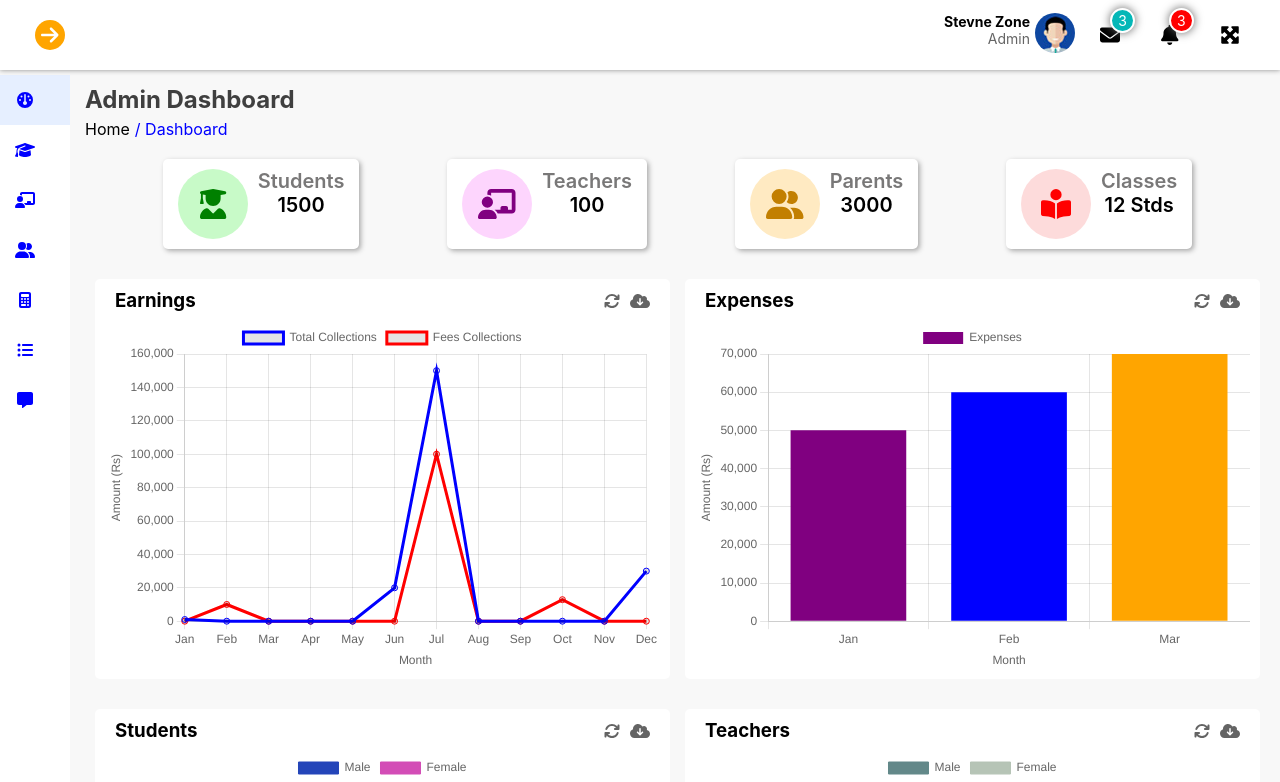
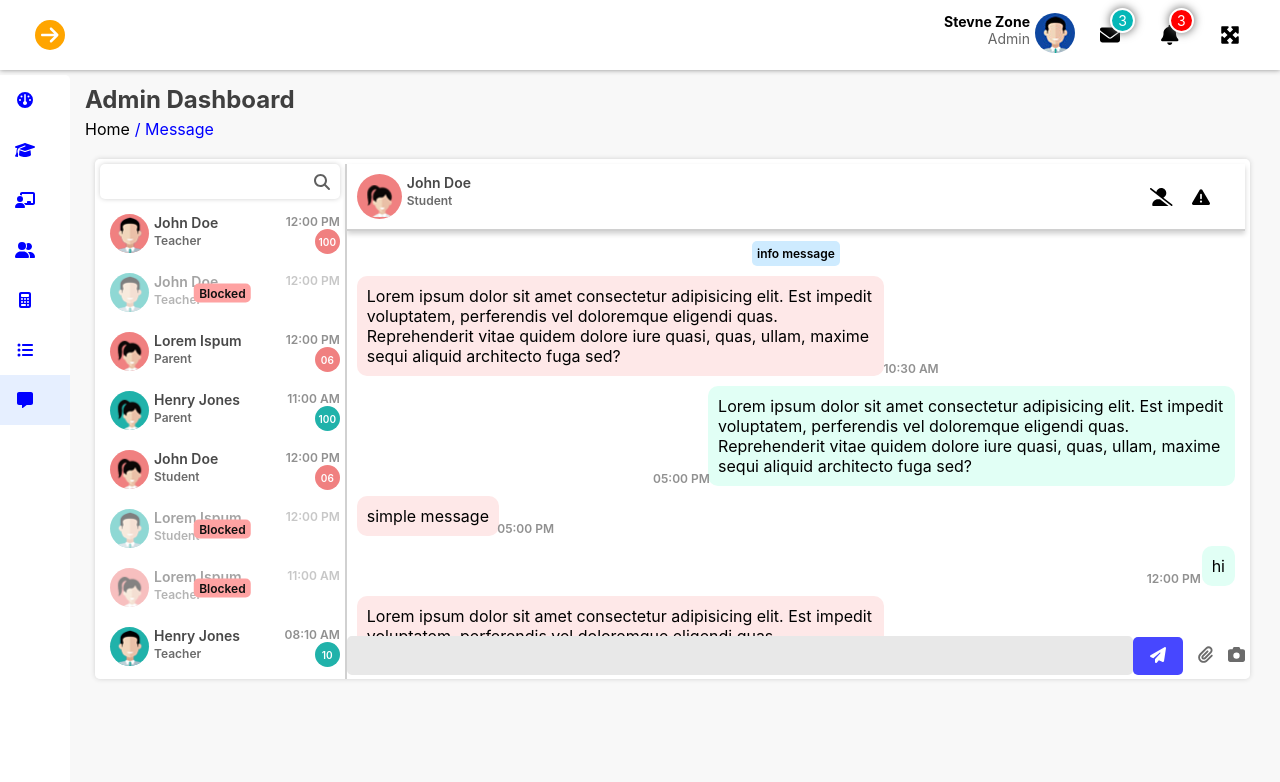
Before and after one commit to Vinoth82003/school_frontend, a React (Create React App) app: page / in a window 1280 px wide. Shown: the top 782 px of the page. Built offline with nearby package versions, Linux system fonts and the light colour scheme.

Commit message:
adding the delete function to the all the message

```diff
--- a/src/App.js
+++ b/src/App.js
@@ -11,9 +11,9 @@ function App() {
   const [isStudent, setStudent] = useState(false);
   const [isTeacher, setTeacher] = useState(false);
   const [isParent, setParent] = useState(false);
-  const [currentClick, setCurrentClick] = useState(["dashboard"]);
-  const [activeBar, setactiveBar] = useState("dashboard");
-  const [currentPath, setCurrentPath] = useState(["dashboard"]);
+  const [currentClick, setCurrentClick] = useState(["message"]);
+  const [activeBar, setactiveBar] = useState("message");
+  const [currentPath, setCurrentPath] = useState(["message"]);
   const value = {
     isSidebar,
     setSidebar,
--- a/src/Components/Message.jsx
+++ b/src/Components/Message.jsx
@@ -8,7 +8,7 @@ import {
   faPaperPlane,
   faPaperclip,
   faSearch,
-  faSmile,
+  faTrashAlt,
   faUserAltSlash,
 } from "@fortawesome/free-solid-svg-icons";
 import photo1 from "../img/student11 (1).png";
@@ -124,7 +124,10 @@ const Message = () => {
       return (
         <li key={index} className={`msg ${message.type}Msg`}>
           {message.msg}
-          <span className="time">{message.time}</span>
+          <button type="button" className="delete">
+            <FontAwesomeIcon icon={faTrashAlt} />
+          </button>
+          <span className="time">{message.time} </span>
         </li>
       );
     });
@@ -194,9 +197,6 @@ const Message = () => {
                   </div>
                   <div className="msg_opts">
                     <button type="button" className="file_input">
-                      <FontAwesomeIcon icon={faSmile} />
-                    </button>
-                    <button type="button" className="file_input">
                       <FontAwesomeIcon icon={faPaperclip} />
                     </button>
                     <button type="button" className="file_input">
--- a/src/css/message.css
+++ b/src/css/message.css
@@ -309,16 +309,38 @@ ul.convo_box {
   position: absolute;
 }
 
+.msg .delete {
+  position: absolute;
+  display: none;
+  padding: 5px;
+  bottom: 15px;
+  background: transparent;
+  border: none;
+  cursor: pointer;
+  color: red;
+}
+
+.msg:hover .delete {
+  display: block;
+}
+
 .recievedMsg .time {
   right: -55px;
   bottom: -17px;
   bottom: 0;
+}
+.recievedMsg .delete {
+  right: -20px;
 }
 
 .sentMsg .time {
   left: -55px;
   bottom: -17px;
   bottom: 0;
+}
+
+.sentMsg .delete {
+  left: -20px;
 }
 
 .message_send_box {
```
